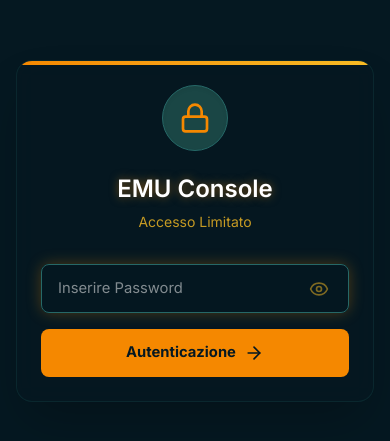
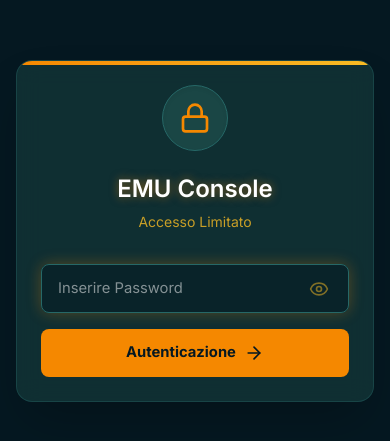
Before and after one commit to Gardo-Core/EMU-Console, a Next.js app: page / in a window 390 px wide. Shown: the part 191-632 px from the top of the page. Built offline with nearby package versions, Linux system fonts and the light colour scheme; no server answers.

Commit message:
bug grafici, bottleneck e varie

```diff
--- a/src/app/globals.css
+++ b/src/app/globals.css
@@ -80,12 +80,12 @@ h1, h2, h3, h4, h5, h6 {
   }
 }
 
-/* Solo su Mobile: rendiamo le schede più scure per migliorare il contrasto */
+/* Solo su Mobile: armonizziamo con il colore delle schede clienti */
 @media (max-width: 768px) {
   .glass-card {
-    background: rgba(5, 24, 33, 0.8) !important;
+    background: rgba(26, 70, 69, 0.5) !important;
     backdrop-filter: blur(12px);
-    border-color: rgba(38, 104, 103, 0.2);
+    border-color: rgba(38, 104, 103, 0.4);
   }
 }
 
```
